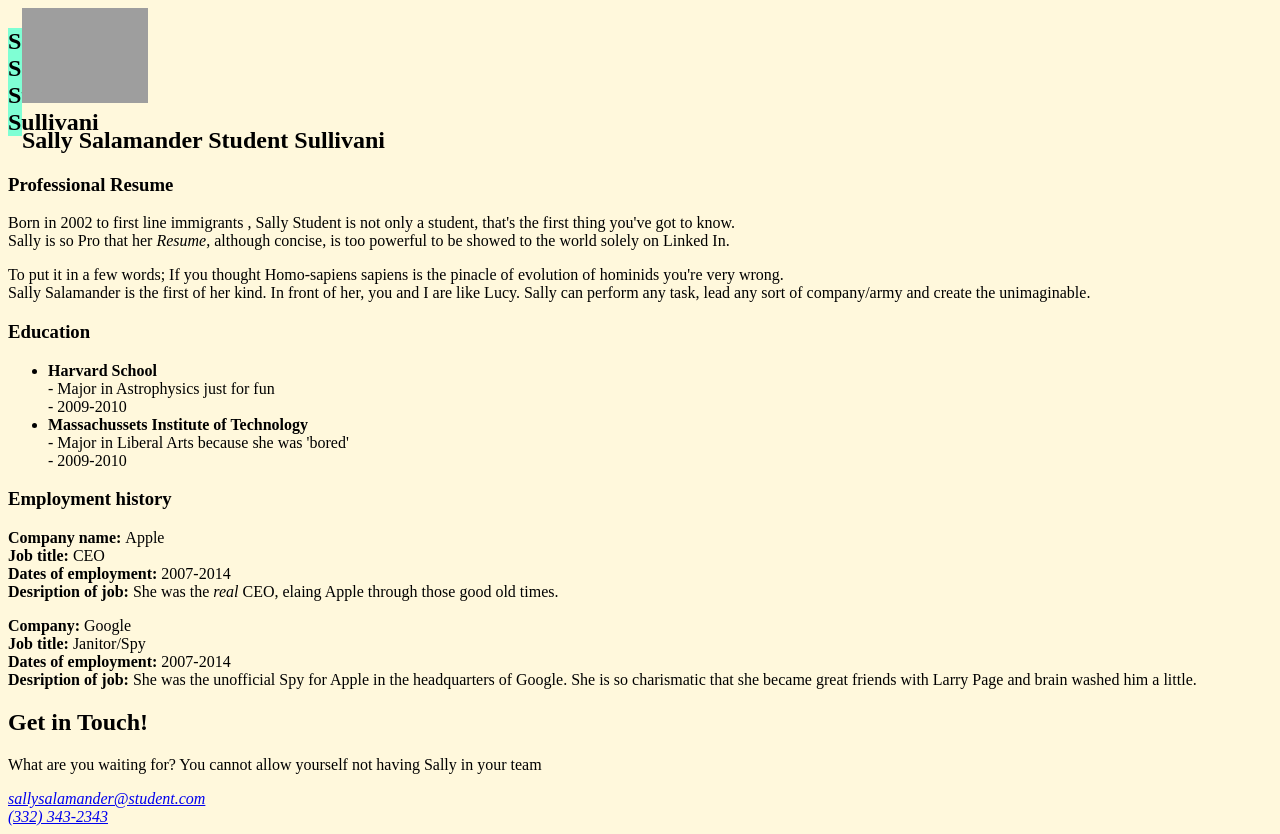
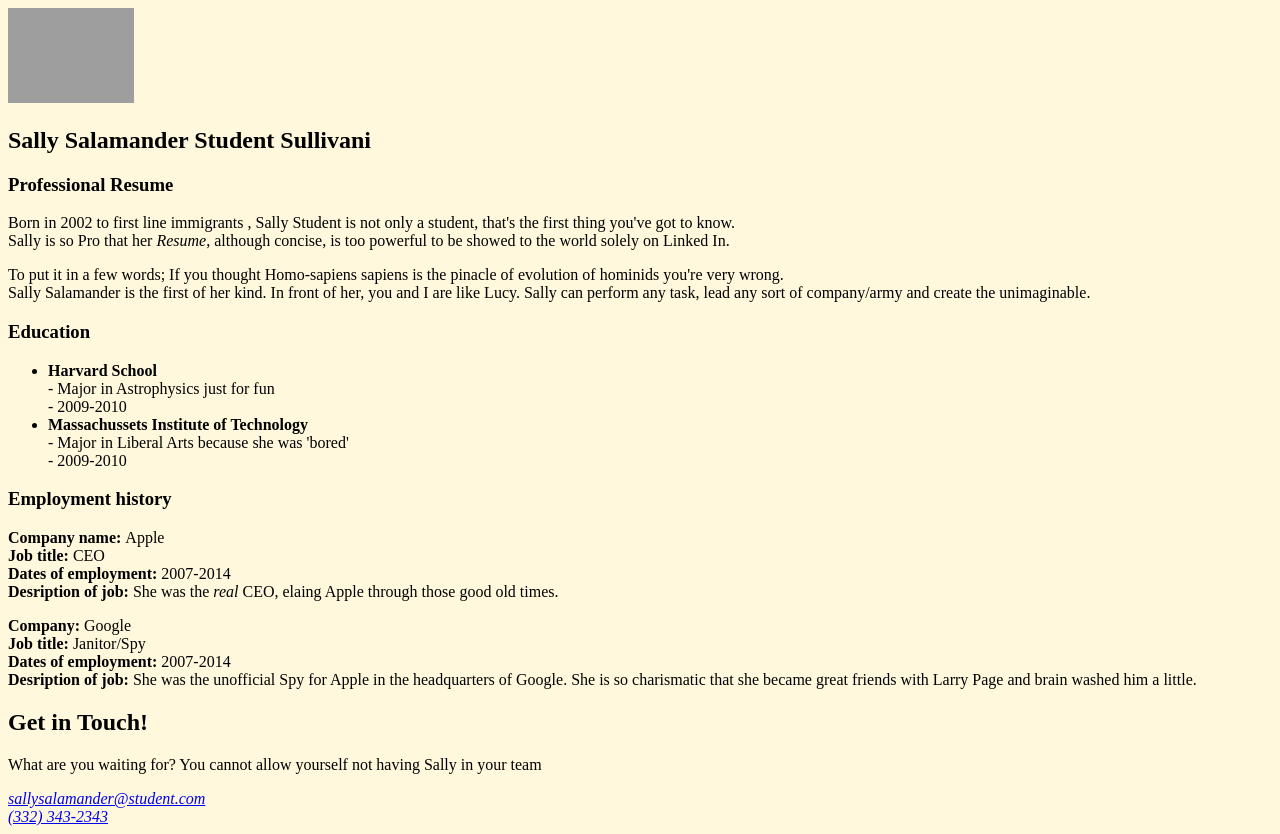
Before and after one commit to mikemaking/sally.github.io, a plain HTML site: page index.html in a window 1280 px wide. Drawn offline with Linux system fonts and the light colour scheme; grey boxes are pictures that could not be loaded.

Commit message:
Update index.html

```diff
--- a/index.html
+++ b/index.html
@@ -12,9 +12,8 @@
     <img class="sally-photo"
 src="https://ia600301.us.archive.org/26/items/mma_sweet_alice_ben_bolt_260297/260297.jpg"
 	alt= "Portrait of good old Sally S. Student">
-      <h2 class="header-sally" >Sally Salamander Student Sullivani  </h2>
+      <h2>Sally Salamander Student Sullivani  </h2>
      </section>
-	  <h2> Sally Salamander Student Sullivani  </h2>
     <h3>Professional Resume</h3>
 		<p> Born in 2002 to first line immigrants , Sally Student is not only a student, that's the first thing you've got to know. <br> Sally is so Pro that her <em>Resume</em>, although concise, is too powerful to be  showed to the world solely on Linked In. </p>
 
```
